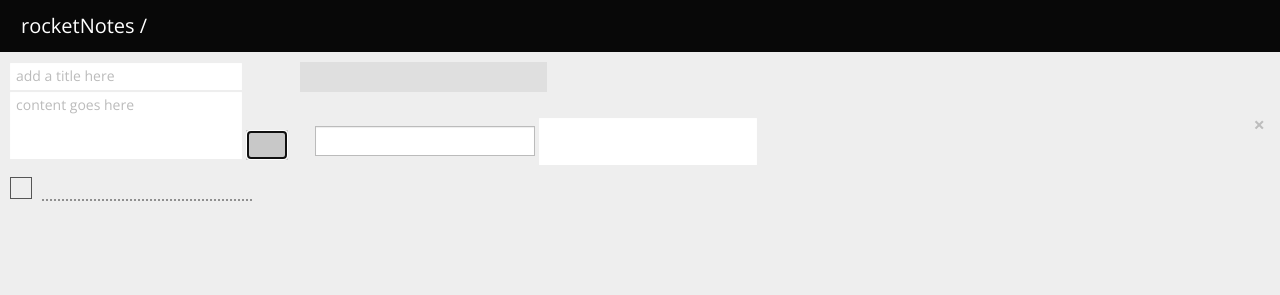
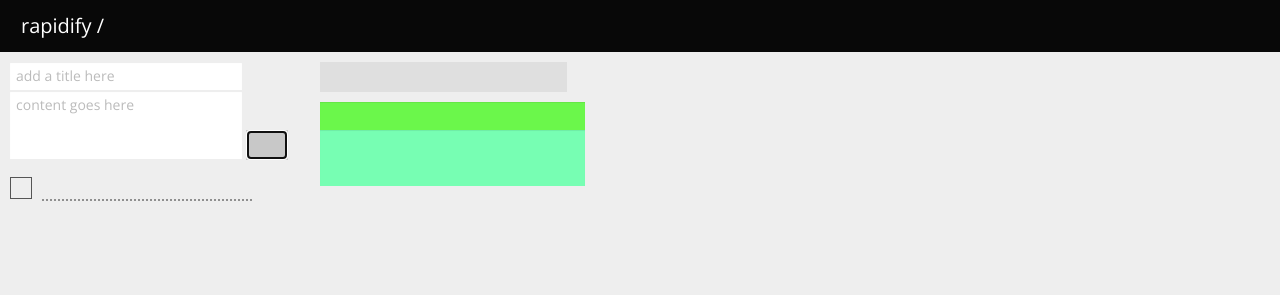
Before and after one commit to mtriff/happyBagel, a website: page public/main.html in a window 1280 px wide. Both pictures are taken after a click on the button 266 px from the left and 145 px from the top of the page. Shown: the top 295 px of the page. Drawn offline with nearby package versions, Linux system fonts and the light colour scheme; no server answers.

Commit message:
implemented resizing on notes

```diff
--- a/public/css/style.css
+++ b/public/css/style.css
@@ -4,9 +4,13 @@ body {
     width: 100%;
     padding: 0;
     background-color: #EEEEEE;
+    overflow:hidden;
 }
 
-textarea {resize: none}
+
+textarea {
+    resize: none;
+}
 
 
 #nav {
@@ -79,10 +83,22 @@ textarea {resize: none}
     -moz-box-sizing: border-box;    /* Firefox, other Gecko */
     box-sizing: border-box;         /* Opera/IE 8+ */
 }
+
+
 #side_user::-webkit-scrollbar {
-    display: none;
+    width: 5px;
 }
 
+#side_user::-webkit-scrollbar-track {
+    -webkit-box-shadow: inset 0 0 6px rgba(0,0,0,0.3);
+    border-radius: 10px;
+}
+
+
+#side_user::-webkit-scrollbar-thumb {
+    border-radius: 10px;
+    -webkit-box-shadow: inset 0 0 6px rgba(0,0,0,0.5);
+}
 #user_color
 {
     margin-left: 5px;
@@ -134,6 +150,7 @@ textarea {resize: none}
 
 #chatArea_box
 {
+    min-height: 100px;
     background:#ffffff;
     overflow: auto;
     padding: 5px 5px 5px 5px;
@@ -154,32 +171,75 @@ textarea {resize: none}
 
 #main
 {
-    margin-left:300px;
+    margin-left:320px;
     background-color: #EEEEEE;
 }
 
 #main_filter
 {
-    background-color: #EEEEEE;
+
 
 }
 
-#main_notes
-{
-     background-color: #EEEEEE;
+#main_notes_container{
+    overflow-y: auto;
+    overflow-x: hidden;
+}
 
+/*http://css-tricks.com/custom-scrollbars-in-webkit/*/
+#main_notes_container::-webkit-scrollbar {
+    width: 10px;
+}
+
+#main_notes_container::-webkit-scrollbar-track {
+    -webkit-box-shadow: inset 0 0 6px rgba(0,0,0,0.3);
+    border-radius: 10px;
 }
 
 
+#main_notes_container::-webkit-scrollbar-thumb {
+    border-radius: 10px;
+    -webkit-box-shadow: inset 0 0 6px rgba(0,0,0,0.5);
+}
 
-.notes_title {
+
+#main_notes
+{
+     background-color: #eeeeee;
+     width:294px;
+}
+
+#notes_container
+{
+    width:265px;
+    float:left;
+}
+
+#notes_sidebar
+{
+    float:right;
+}
+#notes_buttons {
+    background: transparent;
+    border: none;
+
+}
+#notes_title {
 
     border: none;
-    background-color: red;
-
+    background-color: #6bf74b;
+    margin-bottom: 0px;
+    width:253px;
+    font-size: 16px;
 
 }
 
 .notes_body {
     border: none;
+    background-color: #77feb3;
+    width:253px;
+    height:48px;
+    overflow-y:hidden;
+
+
 }
--- a/public/js/main.js
+++ b/public/js/main.js
@@ -36,6 +36,23 @@ app.directive('stickyNote', function(socket) {
 		};
 
 		/*
+			EXPAND
+		*/
+		$scope.resizeNote = function(id){
+			var note = document.getElementById(id);
+			console.log(note);
+			console.log(note.style.height);
+			if (note.style.height == "48px") {
+				note.style.height = 'auto';
+				note.style.overflow = 'hidden';
+				var newHeight = (note.scrollHeight > 32 ? note.scrollHeight : 32);
+				note.style.height = newHeight.toString() + 'px';
+			} else {
+				note.style.height = '48px';
+				ele.style.overflow = 'scroll';
+			}
+		};
+		/*
 			UPDATE
 		*/
 		$scope.updateNote = function(note) {
@@ -51,12 +68,28 @@ app.directive('stickyNote', function(socket) {
 	};
 
 
+	var linker = function(scope, element, attrs) {
+
+
+			// Some DOM initiation to make it nice
+			element.hide().fadeIn();
+			var child = element.children();
+			console.log(child);
+
+			var close = child[1];
+
+
+
+	};
+
 	return {
 		restrict: 'A',
+		link: linker,
 		controller: controller,
 		scope: {
 			note: '=', //send in a property on the scope to bind to
-			ondelete: '&' //& - so we can call the ctrl's deleteNote
+			ondelete: '&', //& - so we can call the ctrl's deleteNote
+			onresize: '&'
 		}
 	};
 });
@@ -241,11 +274,12 @@ app.controller('MainCtrl', function($scope, socket) {
 		});
 
 		$scope.notes = newNotes;
-	}
+	};
 
 	socket.on('onNoteDeleted', function(data) {
 		$scope.handleDeletedNoted(data.id);
 	});
+
 
 	/*
 		FILTER
@@ -267,7 +301,7 @@ app.controller('MainCtrl', function($scope, socket) {
 			default:
 				console.log("unknown filter");
 		}
-	}
+	};
 
 
 });
--- a/public/js/onload.js
+++ b/public/js/onload.js
@@ -1,14 +1,20 @@
-var resizeChatArea = function(){
-	var height_navBar = document.getElementById('nav').clientHeight;
-	var height_newNote = document.getElementById('side_newNote').clientHeight;
-	var height_users = document.getElementById('side_user').clientHeight;
-	var height_chatInput = document.getElementById('chatArea_input').clientHeight;
+var resizeDivs = function(){
 
-	console.log($(window).height()+"."+height_navBar+"."+height_newNote+"."+height_users+"."+height_chatInput);
+	//resize chat area box
+	var height_navBar = 52;
+	var height_newNote = 120;
+	var height_users = 130;
+	var height_chatInput = 48;
+	//console.log($(window).height()+"."+height_navBar+"."+height_newNote+"."+height_users+"."+height_chatInput);
 	var chatArea = document.getElementById('chatArea_box');
+	chatArea.style.height = $(window).height() - height_navBar - height_newNote - height_users - height_chatInput + "px";
+	console.log("setting chat area to "+chatArea.style.height);
+	chatArea.scrollTop = 10000;
 
-	chatArea.style.height = $(window).height() - height_navBar - height_newNote - height_users - height_chatInput + "px";
-	chatArea.scrollTop = 10000;
+	//resize main notes container
+
+	var mainNotes = document.getElementById('main_notes_container');
+	mainNotes.style.height = $(window).height() - height_navBar - 50 + "px";
 
 }
 
@@ -87,12 +93,43 @@ var updateChatBox = function (){
 
 $(document).ready(function(){
 	var socket = io.connect(window.location.pathname);
-	resizeChatArea();
+	resizeDivs();
 	updateUserColor();
 	updateUsername(socket);
 	//updateChatBox();
 });
 
 $(window).resize(function(){
-	resizeChatArea();
+	resizeDivs();
 });
+
+
+
+function handleNoteSize(ele, event)
+{
+	console.log("lets find the id of this ele");
+	console.log(ele);
+	console.log(event);
+	switch(event){
+		case 'focus':
+			ele.style.height = 'auto';
+			ele.style.overflow = 'hidden';
+			var newHeight = (ele.scrollHeight > 32 ? ele.scrollHeight : 32);
+			ele.style.height = newHeight.toString() + 'px';
+			break;
+		case 'focusOut':
+
+		//	ele.style.height = '48px';
+		//	ele.style.overflow= 'scroll';
+
+			break;
+		case 'keyUp':
+			ele.style.height = 'auto';
+			var newHeight = (ele.scrollHeight > 32 ? ele.scrollHeight : 32);
+			ele.style.height = newHeight.toString() + 'px';
+			break;
+
+	}
+
+
+}
--- a/public/main.html
+++ b/public/main.html
@@ -2,7 +2,7 @@
 <html ng-app="app" lang='en'>
 <head>
 
-	<title>rocketNotes</title>
+	<title>rapdify</title>
 
 	<script src="/socket.io/socket.io.js"></script>
 
@@ -31,7 +31,7 @@
 <div id="nav">
     <div class="navbar">
 	  <div class="navbar-inner">
-	    <a class="brand" href="#">rocketNotes / </a>
+	    <a class="brand" href="#">rapidify / </a>
 	  </div>
 	</div>
 </div>
@@ -104,16 +104,34 @@
   			</div>
 		</div>
 
-        <div id="main_notes" sticky-note ng-repeat="note in notes" note="note" class="alert alert-block" ondelete="deleteNote(id)">
+		<div id="main_notes_container" class="row">
+	        <div id="main_notes" sticky-note ng-repeat="note in notes" note="note" ondelete="deleteNote(id)" class="span1">
+				<div id="notes_container">
+					<input ng-model="note.title" ng-change="updateNote(note)" type="text" id="notes_title" >
+					<textarea ng-model="note.body" ng-change="updateNote(note)"
+						id="{{note.id}}"
+						class="notes_body"
+						onkeyup="handleNoteSize(this, 'keyUp');"
+						onfocus="handleNoteSize(this, 'focus');"
+						onfocusout="handleNoteSize(this, 'focusOut');">
+							{{note.body}}
+						</textarea>
+				</div>
+				<div id="notes_sidebar">
+
+					<table >
+						<tr>
+							<td><button ng-click="deleteNote(note.id)" id="notes_buttons"><i class="icon-remove"></i></button></td>
+						</tr>
+						<tr>
+							<td><button ng-click="resizeNote(note.id)" id="notes_buttons"><i class="icon-resize-vertical"></i></button></td>
+						</tr>
+					</table>
+				</div>
+			</div><!--main _notes-->
+		</div>
 
 
-				<button type="button" class="close" ng-click="deleteNote(note.id)">&times;</button>
-
-				<input ng-model="note.title" ng-change="updateNote(note)" type="text" class="notes_title" >
-
-				<textarea ng-model="note.body" ng-change="updateNote(note)" class="notes_body">{{note.body}}</textarea>
-
-		</div>
     </div>
 </div>
 
```
